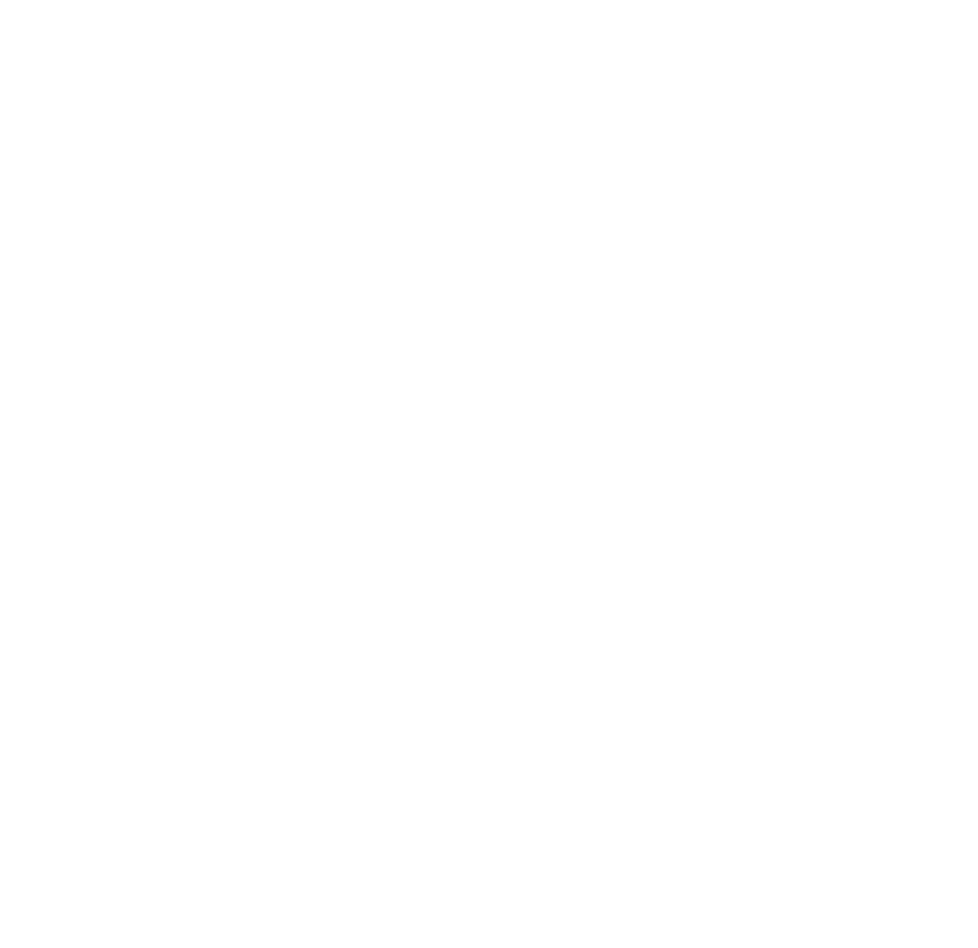
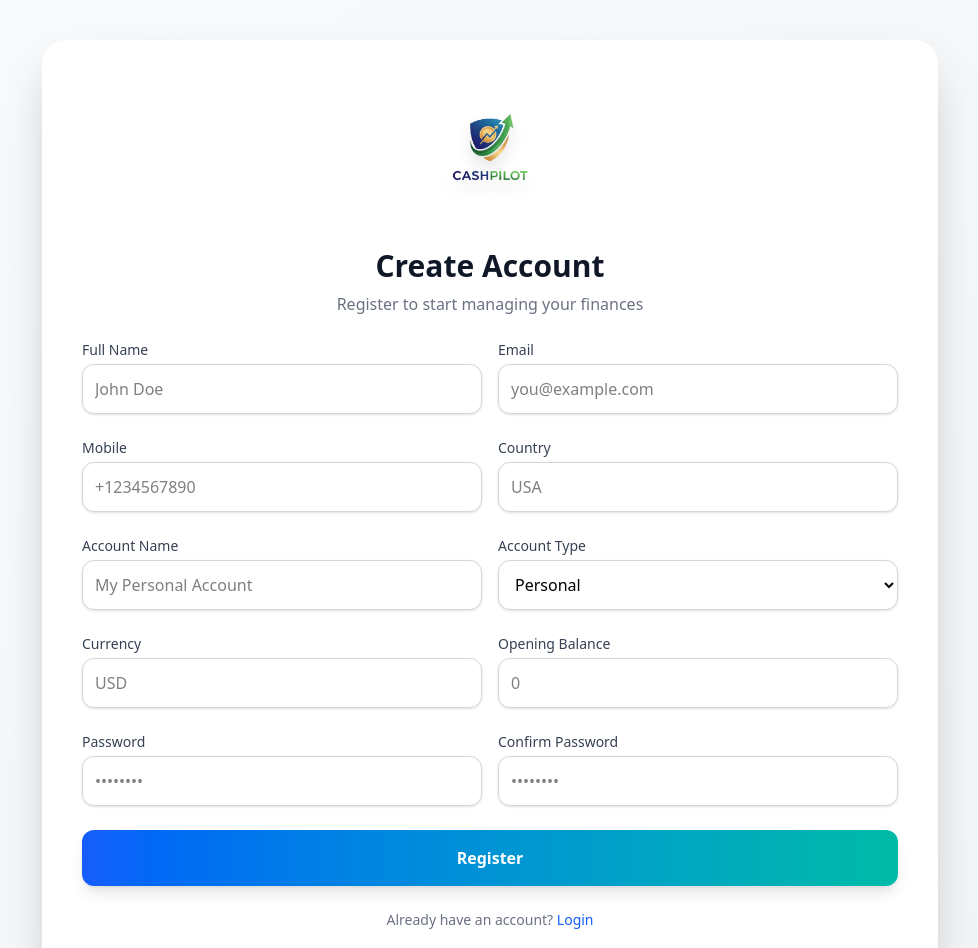
Before and after one commit to dilinichamikasilva/Cash_Pilot_Frontend, a React (Vite) app: page /register in a window 1280 px wide. Before the commit this address had no page. Shown: the top 948 px of the page, without its empty margins (150-1128 px from the left). Before the commit the page ends 800 px from the top, so only its background shows below. Built offline with nearby package versions, Linux system fonts and the light colour scheme.

Commit message:
feat:completed user register page

```diff
--- a/package.json
+++ b/package.json
@@ -10,6 +10,7 @@
     "preview": "vite preview"
   },
   "dependencies": {
+    "@heroicons/react": "^2.2.0",
     "@tailwindcss/vite": "^4.1.17",
     "axios": "^1.13.2",
     "react": "^19.2.0",
@@ -21,7 +22,7 @@
     "@eslint/js": "^9.39.1",
     "@types/axios": "^0.9.36",
     "@types/node": "^24.10.1",
-    "@types/react": "^19.2.5",
+    "@types/react": "^19.2.7",
     "@types/react-dom": "^19.2.3",
     "@vitejs/plugin-react": "^5.1.1",
     "eslint": "^9.39.1",
--- /dev/null
+++ b/src/pages/Register.tsx
@@ -0,0 +1,240 @@
+import { useState } from "react";
+import { useNavigate } from "react-router-dom";
+import api from "../service/api";
+import logo from "../assets/cashPilot-logo.png";
+
+const Register = () => {
+  const navigate = useNavigate();
+
+  const [formData, setFormData] = useState({
+    name: "",
+    email: "",
+    country: "",
+    mobile: "",
+    password: "",
+    confirmPassword: "",
+    accountType: "PERSONAL",
+    accountName: "",
+    currency: "",
+    openingBalance: "",
+  });
+
+  const [error, setError] = useState("");
+  const [loading, setLoading] = useState(false);
+
+  const handleChange = (e: React.ChangeEvent<HTMLInputElement | HTMLSelectElement>) => {
+    setFormData({ ...formData, [e.target.name]: e.target.value });
+  };
+
+  const handleSubmit = async (e: React.FormEvent) => {
+    e.preventDefault();
+    setError("");
+    setLoading(true);
+
+    try {
+      await api.post("/auth/register", formData);
+      navigate("/login");
+    } catch (err: any) {
+      setError(err.response?.data?.message || "Registration failed!");
+    } finally {
+      setLoading(false);
+    }
+  };
+
+  return (
+    <div className="min-h-screen flex items-start justify-center bg-gradient-to-br from-gray-50 to-gray-100 px-4 py-10">
+      <div className="w-full max-w-4xl bg-white shadow-2xl rounded-3xl p-8 sm:p-10 animate-fadeIn hover:shadow-3xl transition-shadow duration-300">
+
+        {/* Logo */}
+        <div className="flex justify-center mb-6">
+          <img src={logo} alt="App Logo" className="w-36 object-contain drop-shadow-xl" />
+        </div>
+
+        <h1 className="text-3xl font-extrabold text-gray-900 text-center mb-2">Create Account</h1>
+        <p className="text-gray-500 text-center mb-6">Register to start managing your finances</p>
+
+        {error && (
+          <div className="mb-4 p-3 rounded-md bg-red-100 text-red-600 text-sm">{error}</div>
+        )}
+
+        <form onSubmit={handleSubmit} className="space-y-4 sm:space-y-6">
+
+          {/* Row: Name + Email */}
+          <div className="flex flex-col sm:flex-row sm:space-x-4">
+            <div className="flex-1">
+              <label className="block text-sm font-medium text-gray-700 mb-1">Full Name</label>
+              <input
+                type="text"
+                name="name"
+                placeholder="John Doe"
+                value={formData.name}
+                onChange={handleChange}
+                required
+                disabled={loading}
+                className="w-full p-3 border border-gray-300 rounded-xl shadow-sm focus:ring-2 focus:ring-blue-500 focus:border-blue-500 transition"
+              />
+            </div>
+            <div className="flex-1 mt-4 sm:mt-0">
+              <label className="block text-sm font-medium text-gray-700 mb-1">Email</label>
+              <input
+                type="email"
+                name="email"
+                placeholder="you@example.com"
+                value={formData.email}
+                onChange={handleChange}
+                required
+                disabled={loading}
+                className="w-full p-3 border border-gray-300 rounded-xl shadow-sm focus:ring-2 focus:ring-blue-500 focus:border-blue-500 transition"
+              />
+            </div>
+          </div>
+
+          {/* Row: Mobile + Country */}
+          <div className="flex flex-col sm:flex-row sm:space-x-4">
+            <div className="flex-1">
+              <label className="block text-sm font-medium text-gray-700 mb-1">Mobile</label>
+              <input
+                type="text"
+                name="mobile"
+                placeholder="+1234567890"
+                value={formData.mobile}
+                onChange={handleChange}
+                required
+                disabled={loading}
+                className="w-full p-3 border border-gray-300 rounded-xl shadow-sm focus:ring-2 focus:ring-blue-500 focus:border-blue-500 transition"
+              />
+            </div>
+            <div className="flex-1 mt-4 sm:mt-0">
+              <label className="block text-sm font-medium text-gray-700 mb-1">Country</label>
+              <input
+                type="text"
+                name="country"
+                placeholder="USA"
+                value={formData.country}
+                onChange={handleChange}
+                required
+                disabled={loading}
+                className="w-full p-3 border border-gray-300 rounded-xl shadow-sm focus:ring-2 focus:ring-blue-500 focus:border-blue-500 transition"
+              />
+            </div>
+          </div>
+
+          {/* Row: Account Name + Account Type */}
+          <div className="flex flex-col sm:flex-row sm:space-x-4">
+            <div className="flex-1">
+              <label className="block text-sm font-medium text-gray-700 mb-1">Account Name</label>
+              <input
+                type="text"
+                name="accountName"
+                placeholder="My Personal Account"
+                value={formData.accountName}
+                onChange={handleChange}
+                required
+                disabled={loading}
+                className="w-full p-3 border border-gray-300 rounded-xl shadow-sm focus:ring-2 focus:ring-blue-500 focus:border-blue-500 transition"
+              />
+            </div>
+            <div className="flex-1 mt-4 sm:mt-0">
+              <label className="block text-sm font-medium text-gray-700 mb-1">Account Type</label>
+              <select
+                name="accountType"
+                value={formData.accountType}
+                onChange={handleChange}
+                disabled={loading}
+                className="w-full p-3 border border-gray-300 rounded-xl shadow-sm focus:ring-2 focus:ring-blue-500 focus:border-blue-500 transition"
+              >
+                <option value="PERSONAL">Personal</option>
+                <option value="BUSINESS">Business</option>
+              </select>
+            </div>
+          </div>
+
+          {/* Row: Currency + Opening Balance */}
+          <div className="flex flex-col sm:flex-row sm:space-x-4">
+            <div className="flex-1">
+              <label className="block text-sm font-medium text-gray-700 mb-1">Currency</label>
+              <input
+                type="text"
+                name="currency"
+                placeholder="USD"
+                value={formData.currency}
+                onChange={handleChange}
+                required
+                disabled={loading}
+                className="w-full p-3 border border-gray-300 rounded-xl shadow-sm focus:ring-2 focus:ring-blue-500 focus:border-blue-500 transition"
+              />
+            </div>
+            <div className="flex-1 mt-4 sm:mt-0">
+              <label className="block text-sm font-medium text-gray-700 mb-1">Opening Balance</label>
+              <input
+                type="number"
+                name="openingBalance"
+                placeholder="0"
+                value={formData.openingBalance}
+                onChange={handleChange}
+                disabled={loading}
+                className="w-full p-3 border border-gray-300 rounded-xl shadow-sm focus:ring-2 focus:ring-blue-500 focus:border-blue-500 transition"
+              />
+            </div>
+          </div>
+
+          {/* Row: Password + Confirm Password */}
+          <div className="flex flex-col sm:flex-row sm:space-x-4">
+            <div className="flex-1">
+              <label className="block text-sm font-medium text-gray-700 mb-1">Password</label>
+              <input
+                type="password"
+                name="password"
+                placeholder="••••••••"
+                value={formData.password}
+                onChange={handleChange}
+                required
+                disabled={loading}
+                className="w-full p-3 border border-gray-300 rounded-xl shadow-sm focus:ring-2 focus:ring-blue-500 focus:border-blue-500 transition"
+              />
+            </div>
+            <div className="flex-1 mt-4 sm:mt-0">
+              <label className="block text-sm font-medium text-gray-700 mb-1">Confirm Password</label>
+              <input
+                type="password"
+                name="confirmPassword"
+                placeholder="••••••••"
+                value={formData.confirmPassword}
+                onChange={handleChange}
+                required
+                disabled={loading}
+                className="w-full p-3 border border-gray-300 rounded-xl shadow-sm focus:ring-2 focus:ring-blue-500 focus:border-blue-500 transition"
+              />
+            </div>
+          </div>
+
+          {/* Submit Button */}
+          <button
+            type="submit"
+            disabled={loading}
+            className={`w-full text-white font-semibold p-4 rounded-xl shadow-lg transition-transform transform
+              ${loading
+                ? "bg-gray-400 cursor-not-allowed"
+                : "bg-gradient-to-r from-blue-600 to-teal-500 hover:from-blue-700 hover:to-teal-600 hover:scale-105"
+              }`}
+          >
+            {loading ? "Registering..." : "Register"}
+          </button>
+        </form>
+
+        {/* Login Link */}
+        <p className="text-sm text-gray-500 text-center mt-6">
+          Already have an account?{" "}
+          <span
+            className="text-blue-600 font-medium hover:underline cursor-pointer"
+            onClick={() => navigate("/login")}
+          >
+            Login
+          </span>
+        </p>
+      </div>
+    </div>
+  );
+};
+
+export default Register;
--- a/src/routes/index.tsx
+++ b/src/routes/index.tsx
@@ -1,11 +1,13 @@
 import { BrowserRouter as Router , Routes , Route } from "react-router-dom"
 import Login from "../pages/Login"
+import Register from "../pages/Register"
 
 const AppRoutes = () => {
     return (
         <Router>
             <Routes>
                 <Route path="/login" element={<Login />} />
+                <Route path="/register" element={<Register />} />
             </Routes>
         </Router>
     )
```
Also changed, not shown: 1 other file (tests, documents, lock files or other folders).
